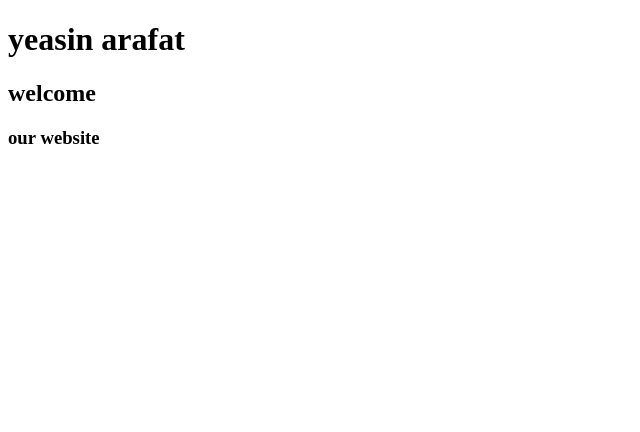
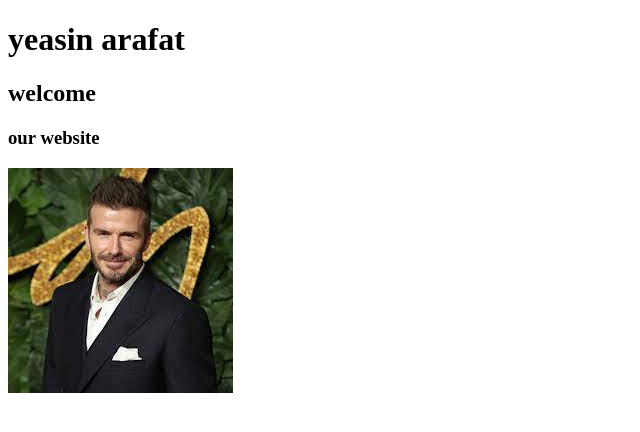
Before and after one commit to yeasinarafat51/my-second-ripo, a plain HTML site: page index.html in a window 1280 px wide. Shown: the whole page, without its empty margins (0-640 px from the left). Drawn offline with Linux system fonts and the light colour scheme.

Commit message:
added david

```diff
--- a/index.html
+++ b/index.html
@@ -10,5 +10,6 @@
     <h1>yeasin arafat</h1>
     <h2>welcome</h2>
     <h3>our website</h3>
+    <img src="david.jpg" alt="">
 </body>
 </html>
```
Also changed, not shown: david.jpg (added).
